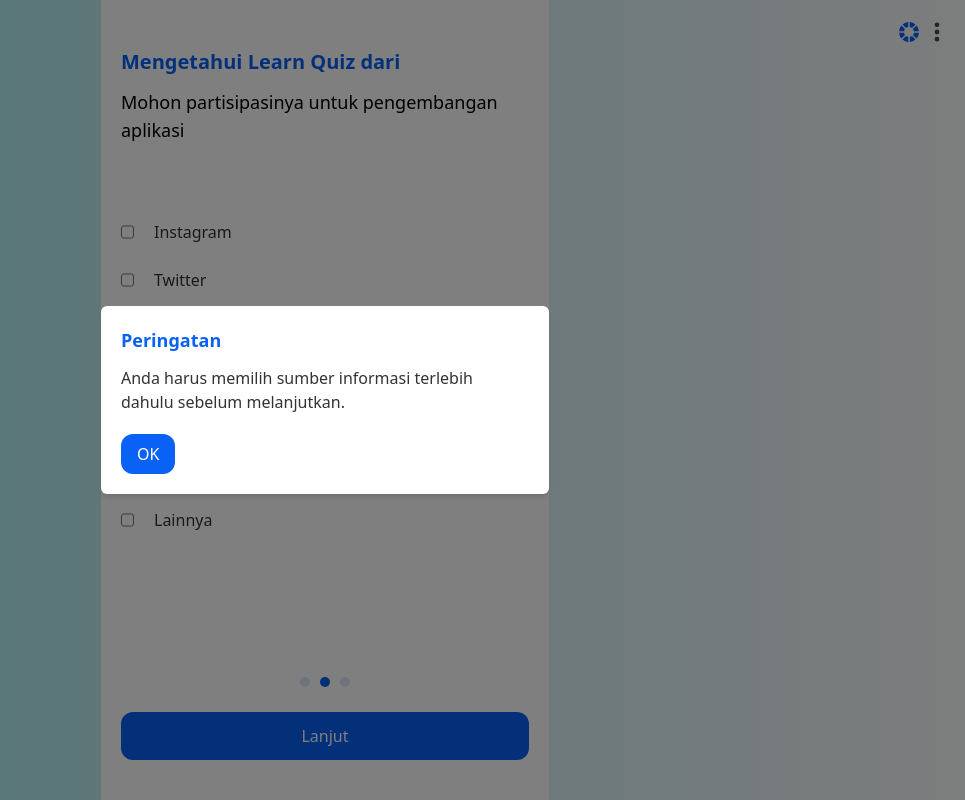
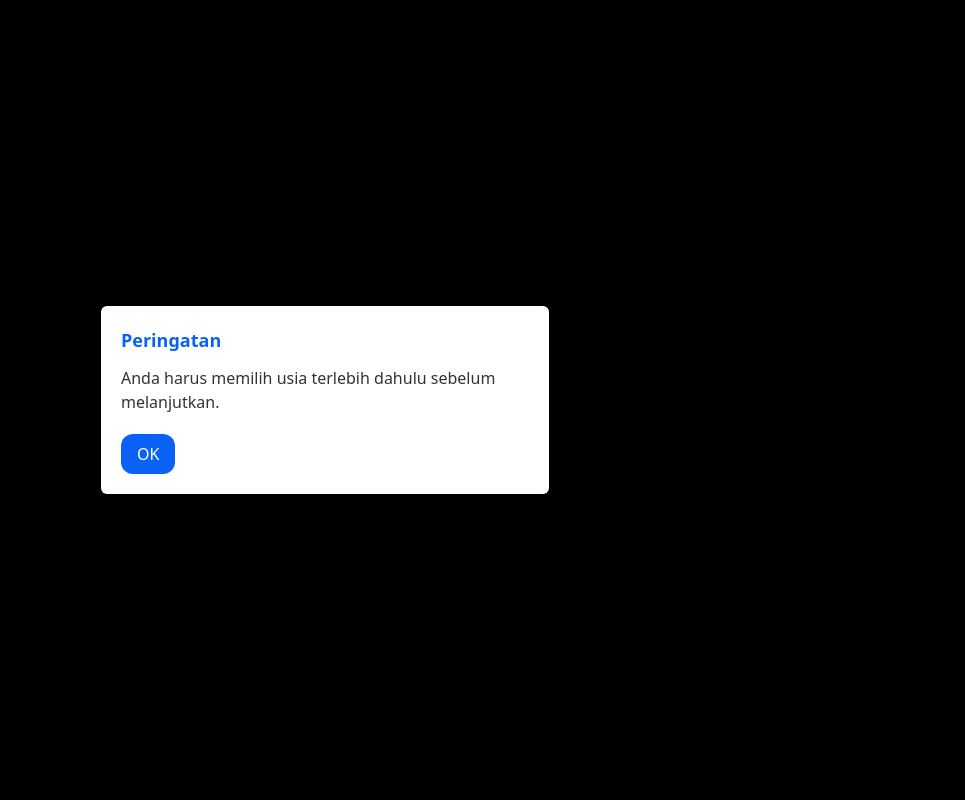
Before and after one commit to Sumini1/quizku, a React (Vite) app: page /survey-dua in a window 1280 px wide. Both pictures are taken after a click on the button "Lanjut". Shown: the whole page, without its empty margins (315-1280 px from the left). Built offline with nearby package versions, Linux system fonts and the light colour scheme.

Commit message:
update survey

```diff
--- a/src/Features/Survey/Users/SurveyDua.jsx
+++ b/src/Features/Survey/Users/SurveyDua.jsx
@@ -1,44 +1,23 @@
 import React, { useState, useEffect } from "react";
-import { useNavigate } from "react-router-dom";
+import { Link, useLocation, useNavigate } from "react-router-dom";
 import { GoDotFill } from "react-icons/go";
 import { useTheme } from "../../../Context/ThemeContext";
 
 const SurveyDua = () => {
-  const { getDotClassSurvey, getButtonClass, middleTheme } = useTheme();
+  const location = useLocation();
+  const { theme, getDotClassSurvey, getButtonClass, middleTheme } = useTheme();
   const navigate = useNavigate();
   const [selectedOption2, setSelectedOption2] = useState(null);
   const [isModalOpen2, setIsModalOpen2] = useState(false);
 
-  // Set overflow:hidden only when this page is active
-  useEffect(() => {
-    document.body.style.overflow = "hidden";
-    return () => {
-      document.body.style.overflow = "auto"; // Restore scroll when leaving page
-    };
-  }, []);
-
-  const options = [
-    { id: 1, label: "Instagram" },
-    { id: 2, label: "Twitter" },
-    { id: 3, label: "Facebook" },
-    { id: 4, label: "Youtube" },
-    { id: 5, label: "Website" },
-    { id: 6, label: "Teman" },
-    { id: 7, label: "Lainnya" },
-  ];
-
-  const handleOptionChange = (id) => {
-    setSelectedOption2(id);
-  };
-
   const handleNextClick = () => {
     if (!selectedOption2) {
       setIsModalOpen2(true);
+      console.log("Modal state set to true");
     } else {
-      // Navigate to the next page with the selected option
       navigate("/survey-tiga", {
         state: {
-          selectedOption2: options.find(
+          selectedOption: options.find(
             (option) => option.id === selectedOption2
           ),
         },
@@ -46,30 +25,54 @@
     }
   };
 
+  const handleOptionChange = (id) => {
+    setSelectedOption2(id);
+  };
+
   const closeModal = () => {
     setIsModalOpen2(false);
   };
+  // Ambil label usia dari SurveiSatu
+  const selectedOptionFromSurveiSatu = location.state?.selectedOption?.label;
+
+  // Set overflow:hidden hanya saat halaman ini aktif
+  useEffect(() => {
+    document.body.style.overflow = "hidden";
+
+    return () => {
+      document.body.style.overflow = "auto"; // Pulihkan scroll saat keluar dari halaman
+    };
+  }, []);
+
+  const options = [
+    { id: 1, label: "Teman/saudara" },
+    { id: 2, label: "Guru/lembaga" },
+    { id: 3, label: "Whatsapp" },
+    { id: 4, label: "Instagram" },
+    { id: 5, label: "Youtube" },
+    { id: 6, label: "Twitter" },
+    { id: 7, label: "Facebook" },
+  ];
 
   return (
-    <div className="w-full mx-auto h-screen md:p-0 flex flex-col">
+    <div className="w-full mx-auto h-screen  md:p-0 flex flex-col">
       <div
-        className={`w-full max-w-md mx-auto h-screen flex flex-col ${middleTheme()} p-5 relative`}
+        className={`w-full max-w-md mx-auto h-screen  flex flex-col justify-between ${middleTheme()} p-5`}
       >
-        {/* Main content with options - scrollable if needed */}
-        <div className="flex-1 overflow-y-auto pb-5 pt-7">
-          <h2 className="text-xl font-semibold mb-3">
+        <div className="mt-7 md:pb-32 flex flex-col flex-grow overflow-hidden pb-24">
+          <h2 className="text-xl font-semibold mb-3 mt-auto">
             Mengetahui Learn Quiz dari
           </h2>
-          <h1 className="text-lg font-medium mb-5">
+          <h1 className="text-lg font-medium mb-y">
             Mohon partisipasinya untuk pengembangan aplikasi
           </h1>
-          <div className="flex flex-col gap-1 md:mt-16">
+          <div className="flex flex-col gap-1 md:mt-20">
             {options.map((option) => (
               <div key={option.id} className="flex gap-5 mt-3 mb-2">
                 <input
                   type="checkbox"
                   id={`option-${option.id}`}
-                  name="channel"
+                  name="usia"
                   value={option.id}
                   checked={selectedOption2 === option.id}
                   onChange={() => handleOptionChange(option.id)}
@@ -85,33 +88,27 @@
           </div>
         </div>
 
-        {/* Footer section with dots and button - Fixed height to ensure consistency */}
-        <div className="h-28 flex flex-col justify-end mb-5">
-          {/* Dots container with fixed height */}
-          <div className="flex justify-center items-center text-xl mb-5">
-            <GoDotFill className={getDotClassSurvey(0)} />
-            <GoDotFill className={getDotClassSurvey(1)} />
-            <GoDotFill className={getDotClassSurvey(2)} />
-          </div>
+        <div className="flex mb-7 md:mb-10 mx-auto text-xl justify-center items-center text-center">
+          <GoDotFill className={getDotClassSurvey(0)} />
+          <GoDotFill className={getDotClassSurvey(1)} />
+          <GoDotFill className={getDotClassSurvey(2)} />
+        </div>
 
-          {/* Button */}
+        <div className="  sticky bottom-0 left-0 right-0">
           <button
             onClick={handleNextClick}
-            className={`text-white flex p-3 border-none rounded-xl w-full items-center justify-center ${getButtonClass()} text-base font-medium`}
+            className={`text-white flex p-3 border-none rounded-xl w-full items-center justify-center ${getButtonClass()}`}
           >
             Lanjut
           </button>
         </div>
 
-        {/* Modal */}
         {isModalOpen2 && (
-          <div className="fixed inset-0 z-50 flex justify-center items-center p-5">
-            <div className="absolute inset-0 bg-black opacity-50 z-0"></div>
-            <div className="bg-white p-5 z-10 rounded-md shadow-md w-[90%] max-w-md">
+          <div className="fixed inset-0 flex items-center justify-center bg-black bg-opacity-50">
+            <div className="bg-white p-5 rounded-md shadow-md w-[90%] max-w-md">
               <h2 className="text-lg font-semibold mb-3">Peringatan</h2>
               <p className="mb-5">
-                Anda harus memilih sumber informasi terlebih dahulu sebelum
-                melanjutkan.
+                Anda harus memilih usia terlebih dahulu sebelum melanjutkan.
               </p>
               <button
                 onClick={closeModal}
--- a/src/Features/Survey/Users/SurveyTiga.jsx
+++ b/src/Features/Survey/Users/SurveyTiga.jsx
@@ -1,20 +1,28 @@
 import React, { useState, useEffect } from "react";
-import { useNavigate } from "react-router-dom";
+import { Link, useLocation, useNavigate } from "react-router-dom";
 import { useTheme } from "../../../Context/ThemeContext";
 import { GoDotFill } from "react-icons/go";
+import { BiSolidCalendarCheck } from "react-icons/bi";
 import { HiBadgeCheck } from "react-icons/hi";
 
 const SurveyTiga = () => {
-  const { theme, getButtonClass, getDotClassSurvey, middleTheme, getBorder } =
-    useTheme();
+  const {
+    theme,
+    getButtonClass,
+    getDotClassSurvey,
+    middleTheme,
+    getBorder,
+    getThemeClass,
+  } = useTheme();
   const [isModalOpen, setIsModalOpen] = useState(false);
   const navigate = useNavigate();
 
-  // Set overflow:hidden only when this page is active
+  // Set overflow:hidden hanya saat halaman ini aktif
   useEffect(() => {
     document.body.style.overflow = "hidden";
+
     return () => {
-      document.body.style.overflow = "auto"; // Restore scroll when leaving page
+      document.body.style.overflow = "auto"; // Pulihkan scroll saat keluar dari halaman
     };
   }, []);
 
@@ -22,19 +30,17 @@
     setIsModalOpen(false);
     navigate("/list-levels");
   };
-
   const handleOpenModal = () => {
     setIsModalOpen(true);
   };
 
   return (
-    <div className="w-full mx-auto h-screen md:p-0 flex flex-col">
+    <div className="w-full mx-auto h-screen  md:p-0 flex flex-col">
       <div
-        className={`w-full max-w-md mx-auto h-screen flex flex-col ${middleTheme()} p-5 relative`}
+        className={`w-full max-w-md mx-auto h-screen  flex flex-col justify-between ${middleTheme()} p-5 relative`}
       >
-        {/* Main content area - scrollable if needed */}
-        <div className="flex-1 overflow-y-auto pb-5 pt-10">
-          <h2 className="text-xl font-semibold mb-3 tracking-wide leading-[1.6]">
+        <div className="flex-1 flex flex-col">
+          <h2 className="text-xl font-semibold mb-3 mt-10 tracking-wide leading-[1.6]">
             Motivasi Belajar
           </h2>
           <h1 className="text-lg font-medium mb-5 tracking-wide leading-[1.6]">
@@ -49,23 +55,20 @@
               cols="20"
               rows="5"
               placeholder="Motivasi belajar, tulis di sini yaa"
-              className={`border-[1px] rounded-md text-[#333] p-5 ${getBorder()} ${
+              className={`border-[1px] rounded-md text-[#333] p-5 ${getBorder()}  ${
                 theme === "cupcake" && "border-[rgb(237,226,236)] border-2"
               }`}
             ></textarea>
           </div>
         </div>
 
-        {/* Footer section with dots and button - Fixed height to ensure consistency */}
-        <div className="h-28 flex flex-col justify-end mb-5">
-          {/* Dots container with fixed height */}
-          <div className="flex justify-center items-center text-xl mb-5">
-            <GoDotFill className={getDotClassSurvey(0)} />
-            <GoDotFill className={getDotClassSurvey(1)} />
-            <GoDotFill className={getDotClassSurvey(2)} />
-          </div>
+        <div className="flex justify-center items-center text-center mb-7 md:mb-10 text-xl">
+          <GoDotFill className={getDotClassSurvey(0)} />
+          <GoDotFill className={getDotClassSurvey(1)} />
+          <GoDotFill className={getDotClassSurvey(2)} />
+        </div>
 
-          {/* Button */}
+        <div className="    sticky bottom-0 left-0 right-0 mt-auto">
           <button
             onClick={handleOpenModal}
             type="submit"
@@ -75,7 +78,6 @@
           </button>
         </div>
 
-        {/* Modal */}
         {isModalOpen && (
           <div className="fixed inset-0 z-50 flex justify-center items-center p-5">
             <div className="absolute inset-0 bg-black opacity-50 z-0"></div>
```
Also changed, not shown: src/Features/Survey/Users/SurveySatu.jsx (+17 -21 lines).
